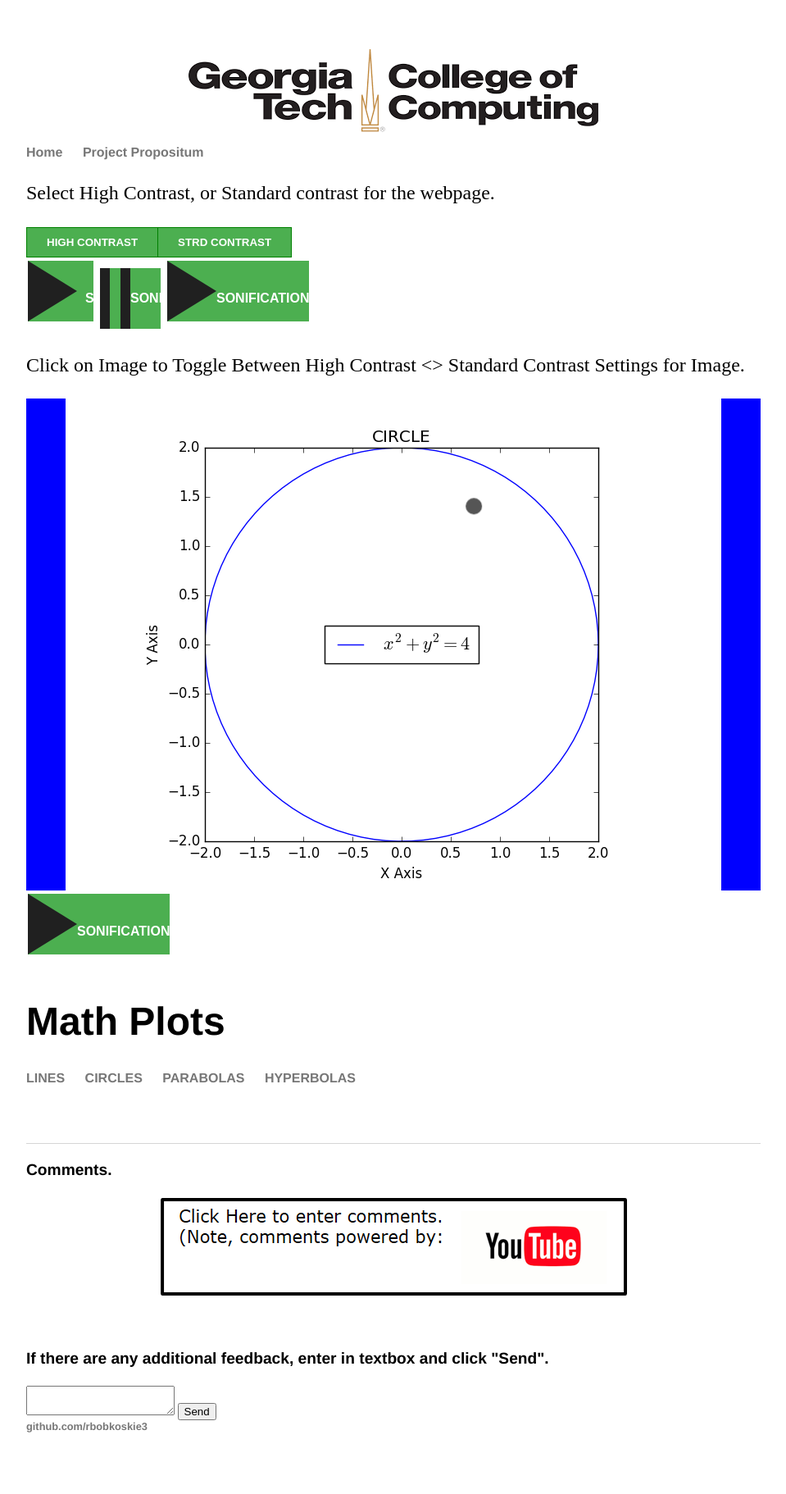
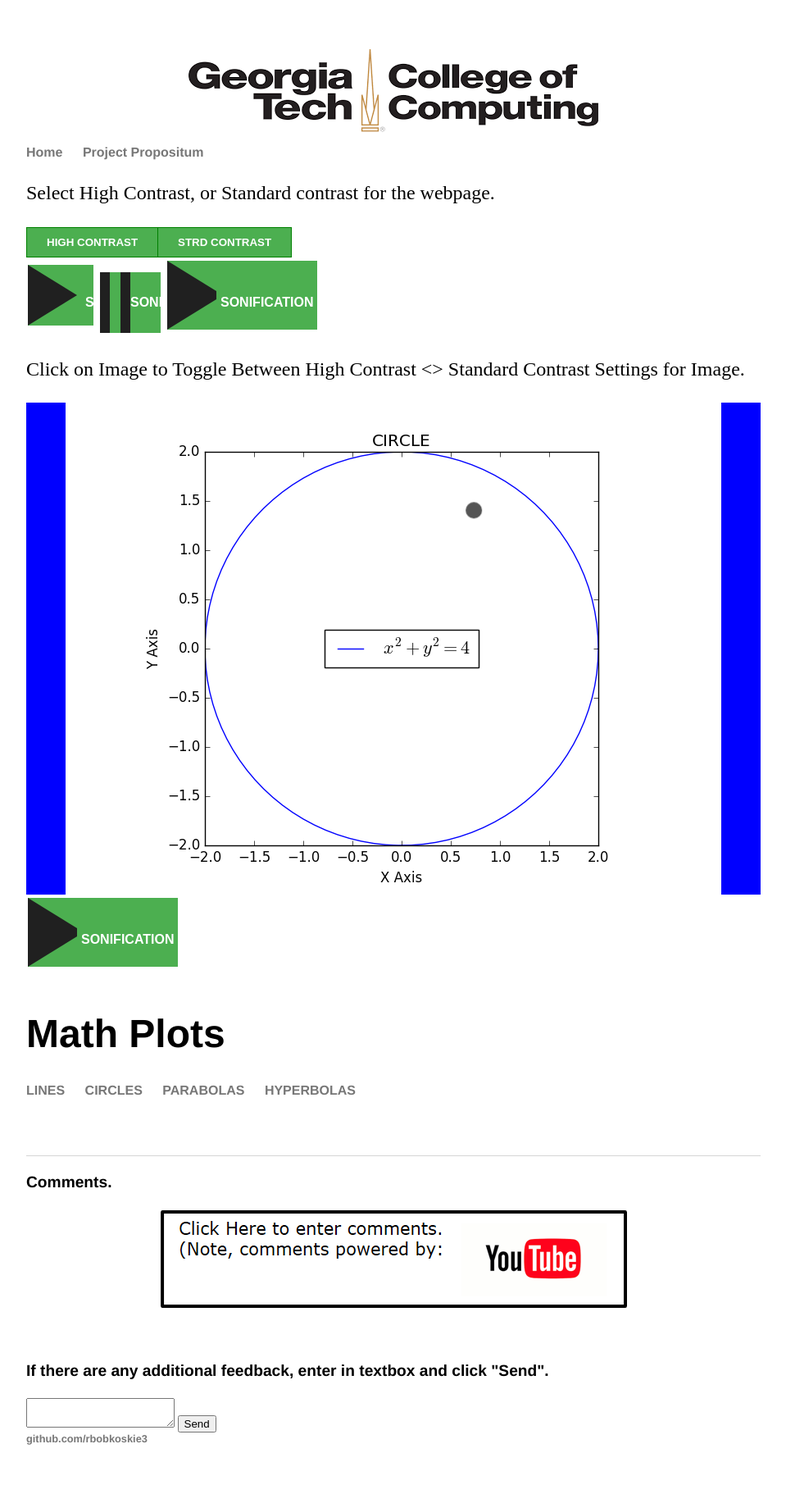
Before and after one commit to rbobkoskie3/rbobkoskie3.github.io, a Jekyll site: the page built from blog/index.html, in a window 1280 px wide. Shown: the whole page at 82% size, without its empty margins (160-1119 px from the left). Built offline with Jekyll 4.4.1, drawn with Linux system fonts in a browser that asks for light colours.

Commit message:
Add files via upload

```diff
--- a/blog/index.html
+++ b/blog/index.html
@@ -118,7 +118,7 @@
         .button.PP {
             color: #FFFFFF;
             text-align: left;
-            padding: 0px 0px;
+            padding: 5px 5px;
             // background: transparent;
             box-sizing: border-box;
             width: 74;
@@ -131,7 +131,7 @@
             // play state
             border-style: solid;
             border-width: 37px 0px 37px 60px;
-
+            /*
             &.paused {
                 border-style: double;
                 border-width: 0px 0px 0px 60px;
@@ -140,6 +140,7 @@
             &:hover {
                 border-color: #202020 #202020 #202020 #404040;
             }
+            */
         }
         </style>
 </head>
```
